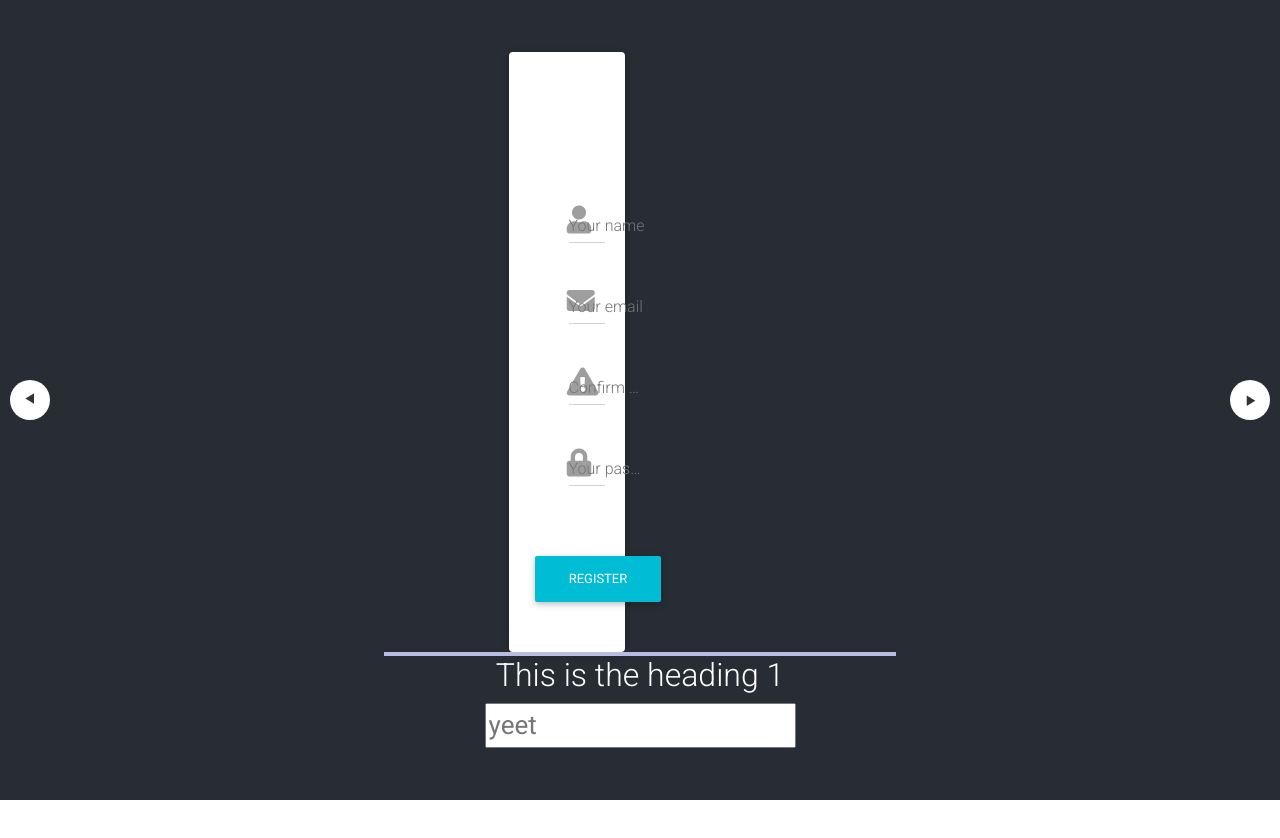
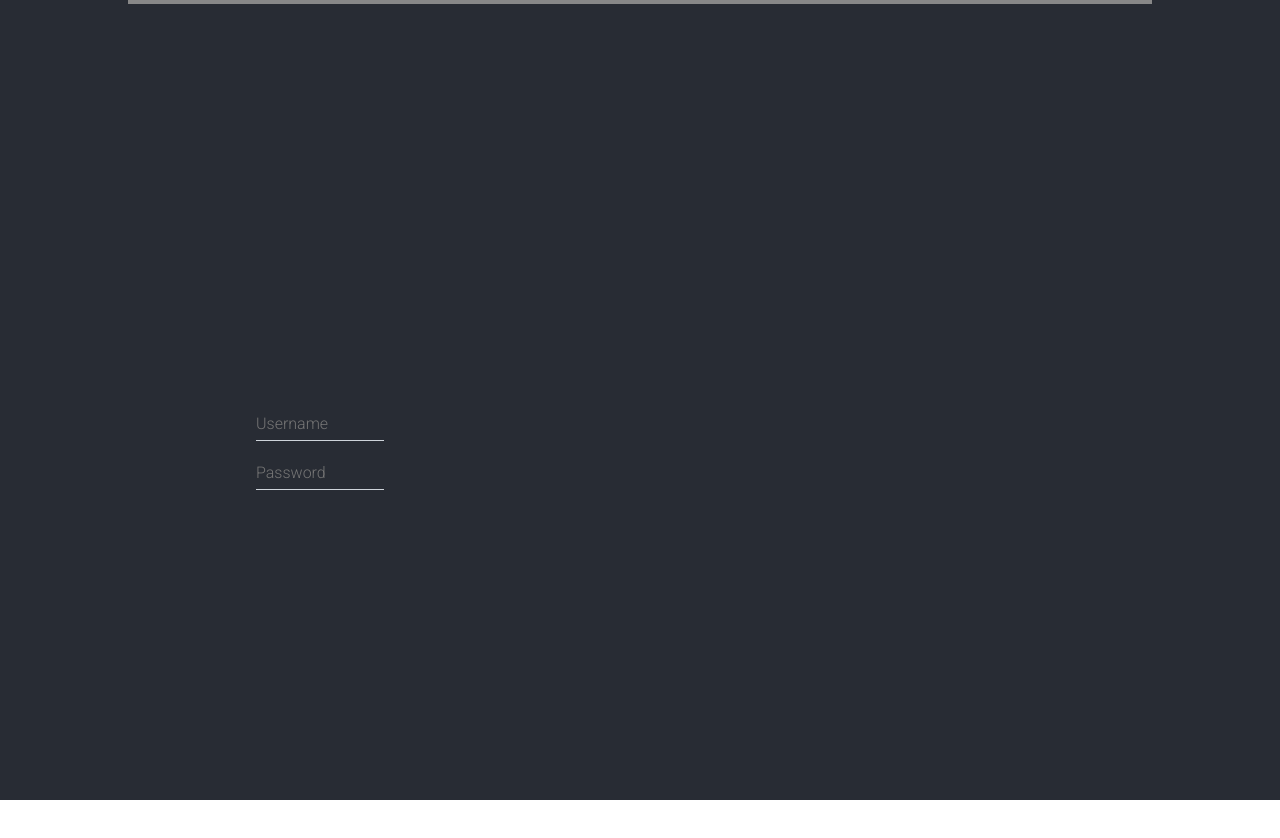
Before and after one commit to vjindal0112/studyBuddy, a React (Create React App) app: page / in a window 1280 px wide. Shown: the top 838 px of the page. Before the commit the page ends 800 px from the top, so only its background shows below. Built offline with nearby package versions, Linux system fonts and the light colour scheme.

Commit message:
solid progress

```diff
--- a/package.json
+++ b/package.json
@@ -7,7 +7,6 @@
     "@testing-library/jest-dom": "^4.2.4",
     "@testing-library/react": "^9.3.2",
     "@testing-library/user-event": "^7.1.2",
-    "framer-motion": "^2.3.0",
     "mdbreact": "^4.27.0",
     "react": "^16.13.1",
     "react-bootstrap": "^1.3.0",
@@ -15,6 +14,7 @@
     "react-dom": "^16.13.1",
     "react-grid-system": "^7.0.3",
     "react-scripts": "3.4.1",
+    "react-spring": "^8.0.27",
     "styled-components": "^5.1.1"
   },
   "resolutions": {
--- a/src/App.css
+++ b/src/App.css
@@ -13,7 +13,7 @@
   }
 }
 
-.App-header {
+.App {
   background-color: #282c34;
   min-height: 100vh;
   display: flex;
--- a/src/App.js
+++ b/src/App.js
@@ -1,146 +1,13 @@
 import React, { useState } from "react";
 import "./App.css";
-import { motion, AnimatePresence } from "framer-motion";
-import { LinearProgress } from "@material-ui/core";
 import FormPage from "./components/form1";
 import styled from "styled-components";
-
-const NextButton = styled.div`
-  top: calc(50% - 20px);
-  position: absolute;
-  background: white;
-  border-radius: 30px;
-  width: 40px;
-  height: 40px;
-  display: flex;
-  justify-content: center;
-  align-items: center;
-  user-select: none;
-  cursor: pointer;
-  font-weight: bold;
-  font-size: 18px;
-  z-index: 2;
-  color: #333;
-`;
-
-const ProgressBar = styled.div`
-  width: 40%;
-`;
+import Form from "./components/Form";
 
 const App = () => {
-  const [[index, direction], setIndex] = useState([0, 0]);
-  const [key, setKey] = useState(0);
-  const [progress, setProgress] = useState(0);
-
-  const variants = {
-    enter: (direction) => {
-      return {
-        x: direction > 0 ? 1000 : -1000,
-        opacity: 0,
-      };
-    },
-    center: {
-      zIndex: 1,
-      x: 0,
-      opacity: 1,
-    },
-    exit: (direction) => {
-      return {
-        zIndex: 0,
-        x: direction < 0 ? 1000 : -1000,
-        opacity: 0,
-      };
-    },
-  };
-
-  const swipeConfidenceThreshold = 10000;
-  const swipePower = (offset, velocity) => {
-    return Math.abs(offset) * velocity;
-  };
-
-  const test = [
-    ["This is the heading 1", <input placeholder="yeet"></input>],
-    ["This is the heading 2", <input placeholder="second"></input>],
-    ["This is the heading 3", <input placeholder="third"></input>],
-  ];
-
-  const nextOne = (newDirection) => {
-    console.log(
-      index +
-        " ||| " +
-        newDirection +
-        " ||| " +
-        test.length +
-        " ||| " +
-        test[index]
-    );
-    setKey(key + newDirection);
-    setProgress(((index + newDirection) / 3) * 100);
-    setIndex([
-      (((index + newDirection) % test.length) + test.length) % test.length,
-      newDirection,
-    ]);
-  };
-
   return (
     <div className="App">
-      <header className="App-header">
-        <div>
-          <FormPage />
-        </div>
-        <ProgressBar>
-          <LinearProgress
-            variant="determinate"
-            value={progress}
-            color="primary"
-          />
-        </ProgressBar>
-        <AnimatePresence initial={false} custom={direction}>
-          <motion.div
-            key={key}
-            custom={direction}
-            variants={variants}
-            initial="enter"
-            animate="center"
-            exit="exit"
-            transition={{
-              x: { type: "spring", stiffness: 1000, damping: 2000 },
-              opacity: { duration: 0.8 },
-            }}
-            drag="x"
-            dragConstraints={{ left: 0, right: 0 }}
-            dragElastic={1}
-            onDragEnd={(e, { offset, velocity }) => {
-              const swipe = swipePower(offset.x, velocity.x);
-
-              if (swipe < -swipeConfidenceThreshold) {
-                nextOne(1);
-              } else if (swipe > swipeConfidenceThreshold) {
-                nextOne(-1);
-              }
-            }}
-          >
-            <h2>{test[index][0]}</h2>
-            {test[index][1]}
-          </motion.div>
-        </AnimatePresence>
-        <NextButton
-          style={{ left: "10px", transform: "scale(-1)" }}
-          onClick={() => {
-            nextOne(-1);
-          }}
-        >
-          {"‣"}
-        </NextButton>
-        <NextButton
-          style={{ right: "10px" }}
-          onClick={() => {
-            nextOne(1);
-          }}
-        >
-          {"‣"}
-        </NextButton>
-      </header>
+      <Form />
     </div>
   );
 };
--- /dev/null
+++ b/src/components/Form.js
@@ -0,0 +1,98 @@
+import React, { useState, useCallback } from "react";
+import { useTransition, animated } from "react-spring";
+import { MDBInput } from "mdbreact";
+import { LinearProgress } from "@material-ui/core";
+import styled from "styled-components";
+
+const InputWrapper = styled.div`
+  width: 100%;
+  .md-form {
+    width: 50%;
+    margin: 0 auto;
+  }
+`;
+
+const FormWrapper = styled.div`
+  width: 100%;
+  height: 100%;
+
+`
+
+const styleDiv = {
+  width: "80%",
+  height: "100%",
+  margin: "0 auto",
+  position: "absolute",
+  boxSizing: "border-box",
+};
+
+const pages = [
+  ({ style }) => (
+    <InputWrapper>
+      <animated.div style={{ ...style }}>
+        {" "}
+        <MDBInput label="Username" style={{ width: "25%" }} />{" "}
+        <MDBInput label="Password" style={{ width: "25%" }} />
+      </animated.div>
+    </InputWrapper>
+  ),
+  ({ style }) => (
+    <animated.div style={{ ...style }}>
+      <MDBInput label="Name" width="50%" />
+    </animated.div>
+  ),
+  ({ style }) => (
+    <animated.div style={{ ...style }}>
+      <MDBInput label="Email" width="50%" />
+    </animated.div>
+  ),
+];
+
+const ProgressBar = styled.div`
+  width: 80%;
+  position: fixed;
+  top: 0;
+
+  .MuiLinearProgress-colorPrimary {
+    background-color: #888;
+  }
+
+  .MuiLinearProgress-bar1Determinate {
+    background-color: #66dd99;
+  }
+`;
+
+export default function Form() {
+  const [index, setIndex] = useState(0);
+  const onClick = useCallback(() => setIndex((state) => (state + 1) % 3), []);
+  const transitions = useTransition(index, (p) => p, {
+    from: { opacity: 0, transform: "translate3d(0,100%,0)" },
+    enter: { opacity: 1, transform: "translate3d(0%,0,0)" },
+    leave: { opacity: 0, transform: "translate3d(0,-50%,0)" },
+  });
+  return (
+    <>
+      <ProgressBar>
+        <LinearProgress
+          variant="determinate"
+          value={index * (100 / pages.length)}
+          color="primary"
+        />
+      </ProgressBar>
+      <FormWrapper
+        className="simple-trans-main"
+        onKeyDown={(e) => {
+          if (e.key == "Enter") {
+            onClick();
+          }
+        }}
+      >
+        {transitions.map(({ item, props, key }) => {
+          console.log(props);
+          const Page = pages[item];
+          return <Page key={key} style={{ ...props, ...styleDiv }} />;
+        })}
+      </FormWrapper>
+    </>
+  );
+}
```
Also changed, not shown: 1 other file (tests, documents, lock files or other folders).
